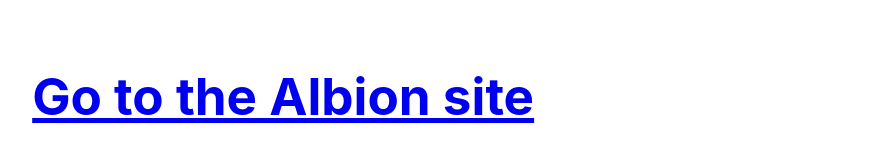
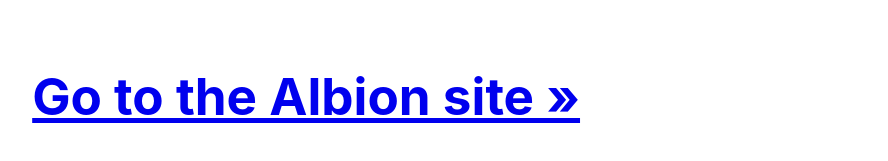
Before and after one commit to jonheslop/albion-prices, a website: page index.html in a window 1280 px wide. Shown: the part 155-316 px from the top of the page, without its empty margins (27-915 px from the left). Drawn offline with Linux system fonts and the light colour scheme.

Commit message:
one last thing

```diff
--- a/index.html
+++ b/index.html
@@ -17,7 +17,7 @@
   <body>
     <main>
       <p>You probably shouldn&rsquo;t be here&hellip;</p>
-      <p><a href="https://www.albioncycling.com/">Go to the Albion site</a></p>
+      <p><a href="https://www.albioncycling.com/">Go to the Albion site &raquo;</a></p>
     </main>
   </body>
 </html>
```
